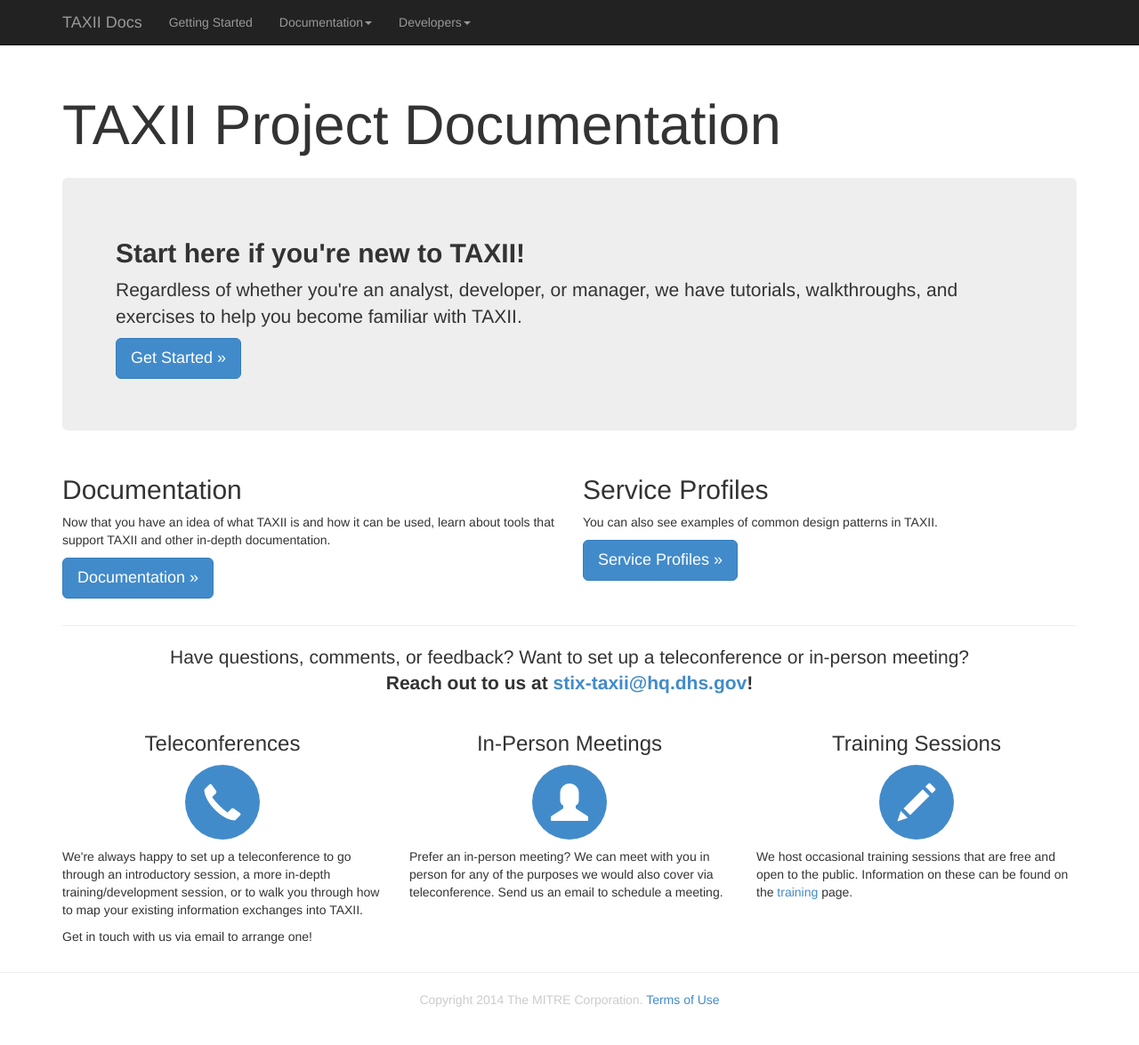
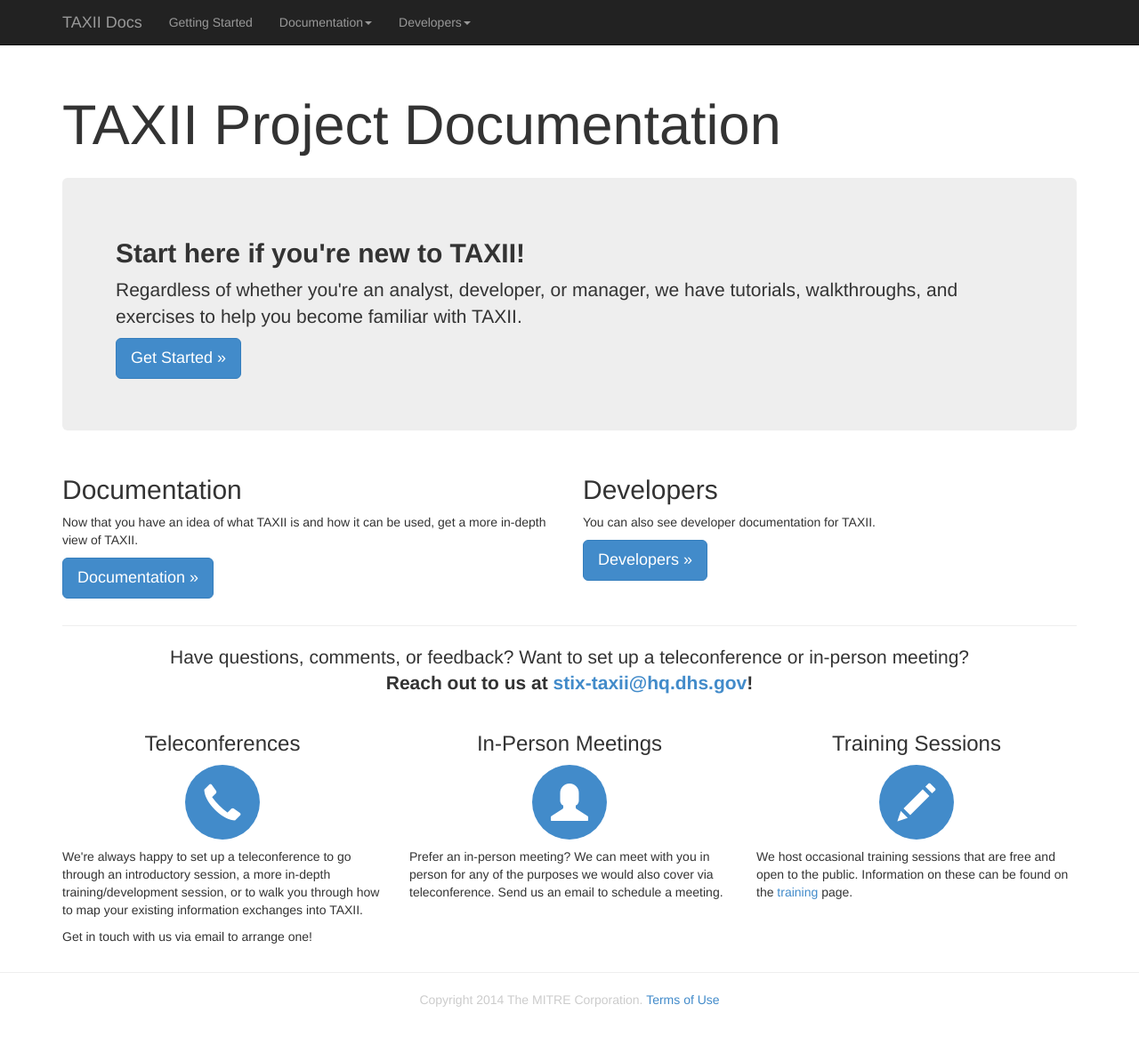
Before and after one commit to TAXIIProject/taxiiproject.github.io, a Jekyll site: the page built from index.md, in a window 1280 px wide. Shown: the whole page at 89% size. Built offline with Jekyll 4.4.1, drawn with Linux system fonts in a browser that asks for light colours; nearby versions of some CDN libraries; library files that are not in the unit come from our copies; Markdown is read by kramdown in place of the engine named in the settings.

Commit message:
Slight mods

```diff
--- a/index.md
+++ b/index.md
@@ -18,14 +18,13 @@ no_in_page_title: true
   <div class="col-md-6">
     <h2>Documentation</h2>
     <p>Now that you have an idea of what TAXII is and how it can be used,
-    learn about tools that support TAXII and other in-depth
-    documentation.</p>
+    get a more in-depth view of TAXII.</p>
     <p><a class="btn btn-primary btn-lg" role="button" href="/documentation">Documentation »</a></p>
   </div>
   <div class="col-md-6">
-    <h2>Service Profiles</h2>
-    <p>You can also see examples of common design patterns in TAXII.</p>
-    <p><a class="btn btn-primary btn-lg" role="button" href="/documentation/service-profiles">Service Profiles »</a></p>
+    <h2>Developers</h2>
+    <p>You can also see developer documentation for TAXII.</p>
+    <p><a class="btn btn-primary btn-lg" role="button" href="/developers">Developers »</a></p>
   </div>
 </div>
 
```
